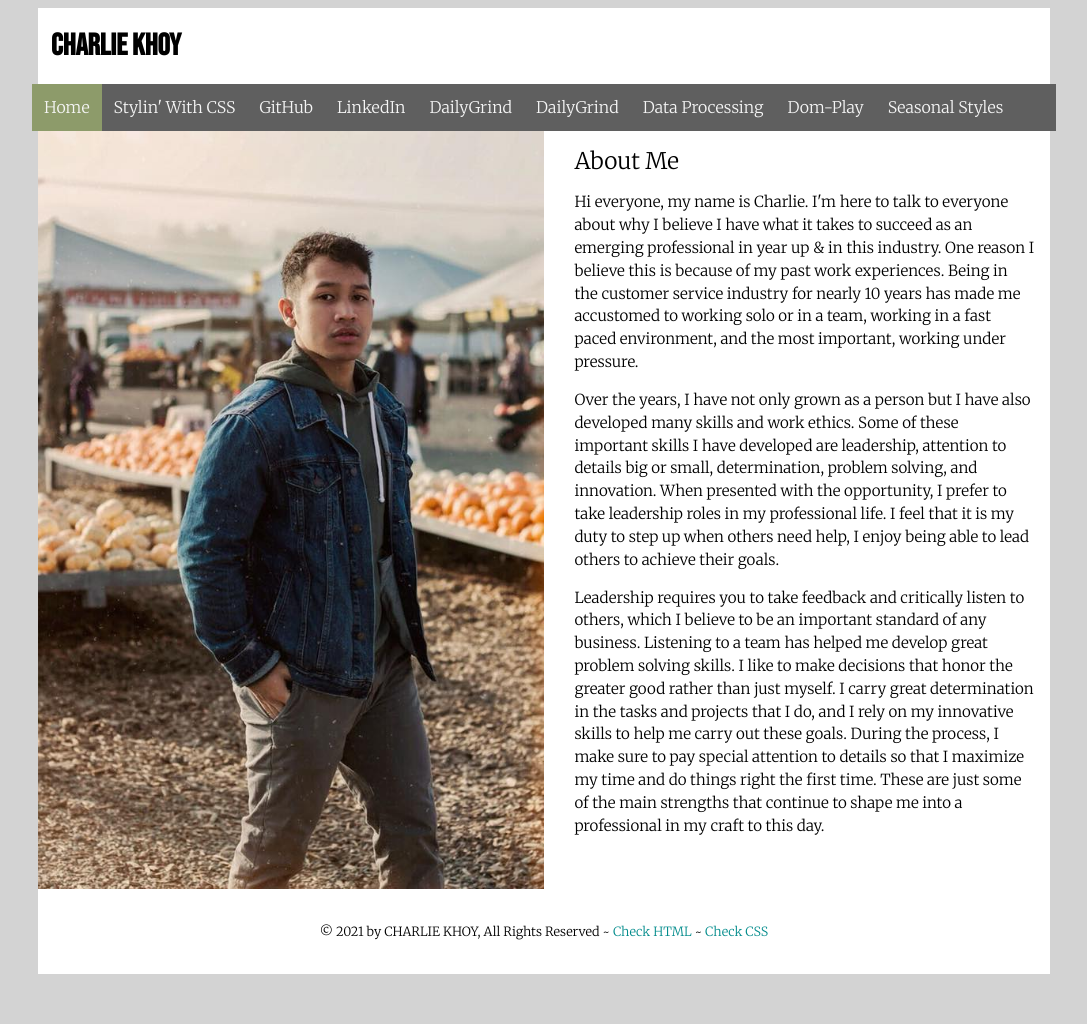
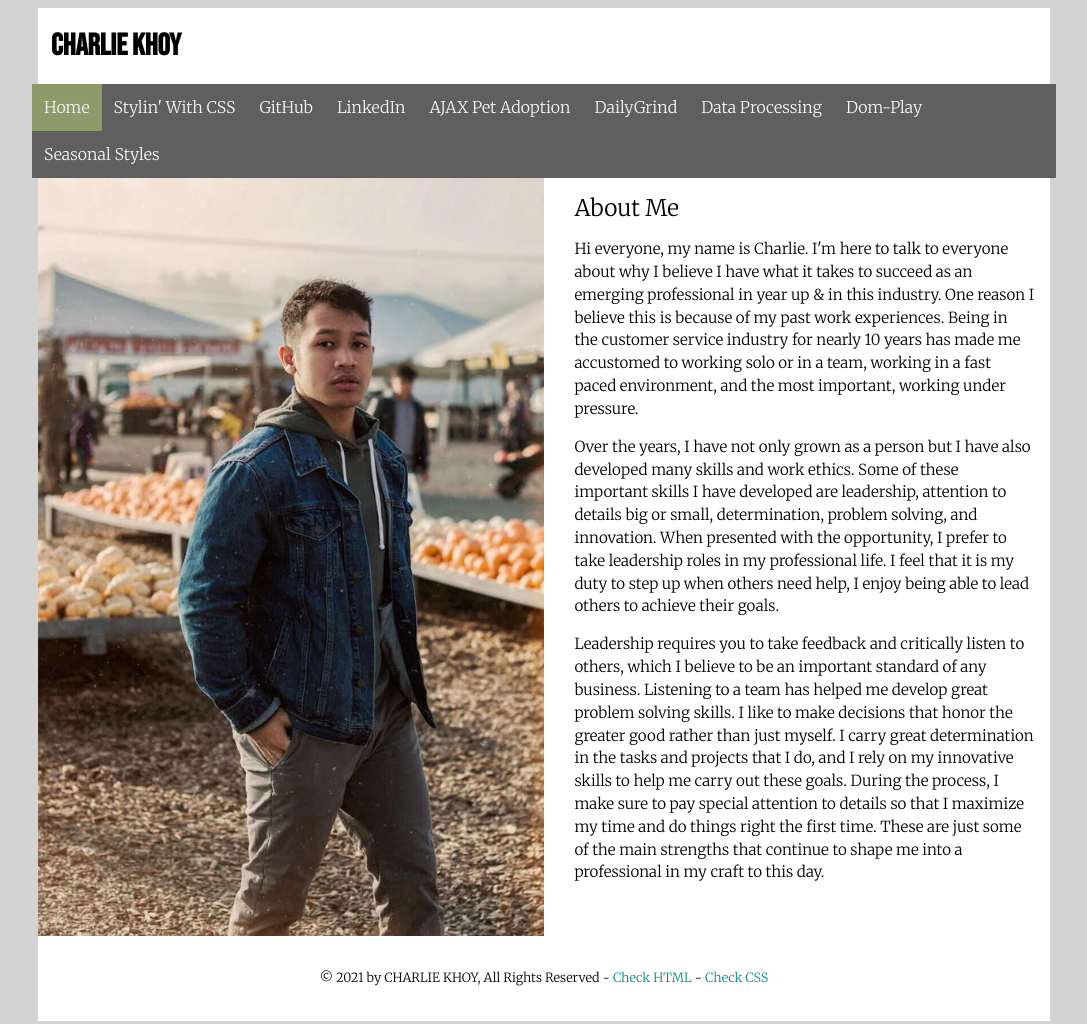
Before and after one commit to Chrle1/portal-3, a plain HTML site: page index.html in a window 1280 px wide. Shown: the whole page, without its empty margins (96-1183 px from the left). Before the commit the page ends 982 px from the top, so only its background shows below. Drawn offline with Linux system fonts and the light colour scheme.

Commit message:
Update index.html

```diff
--- a/index.html
+++ b/index.html
@@ -17,7 +17,7 @@
             <a href="https://chrle1.github.io/Stylin-with-css/ " target="_blank">Stylin' With CSS</a>
             <a href="https://github.com/Chrle1" target="_blank">GitHub</a>
             <a href="https://www.linkedin.com/in/charlie-khoy-353532184/" target="_blank">LinkedIn</a>
-            <a href="https://ajax-pet-adoption.khoy.repl.co/" target="_blank">DailyGrind</a>
+            <a href="https://ajax-pet-adoption.khoy.repl.co/" target="_blank">AJAX Pet Adoption</a>
             <a href="https://chrle1.github.io/daily-grind/" target="_blank">DailyGrind</a>
             <a href="https://chrle1.github.io/data-processing/" target="_blank">Data Processing</a>
             <a href="https://chrle1.github.io/dom-play/">Dom-play</a>
```
